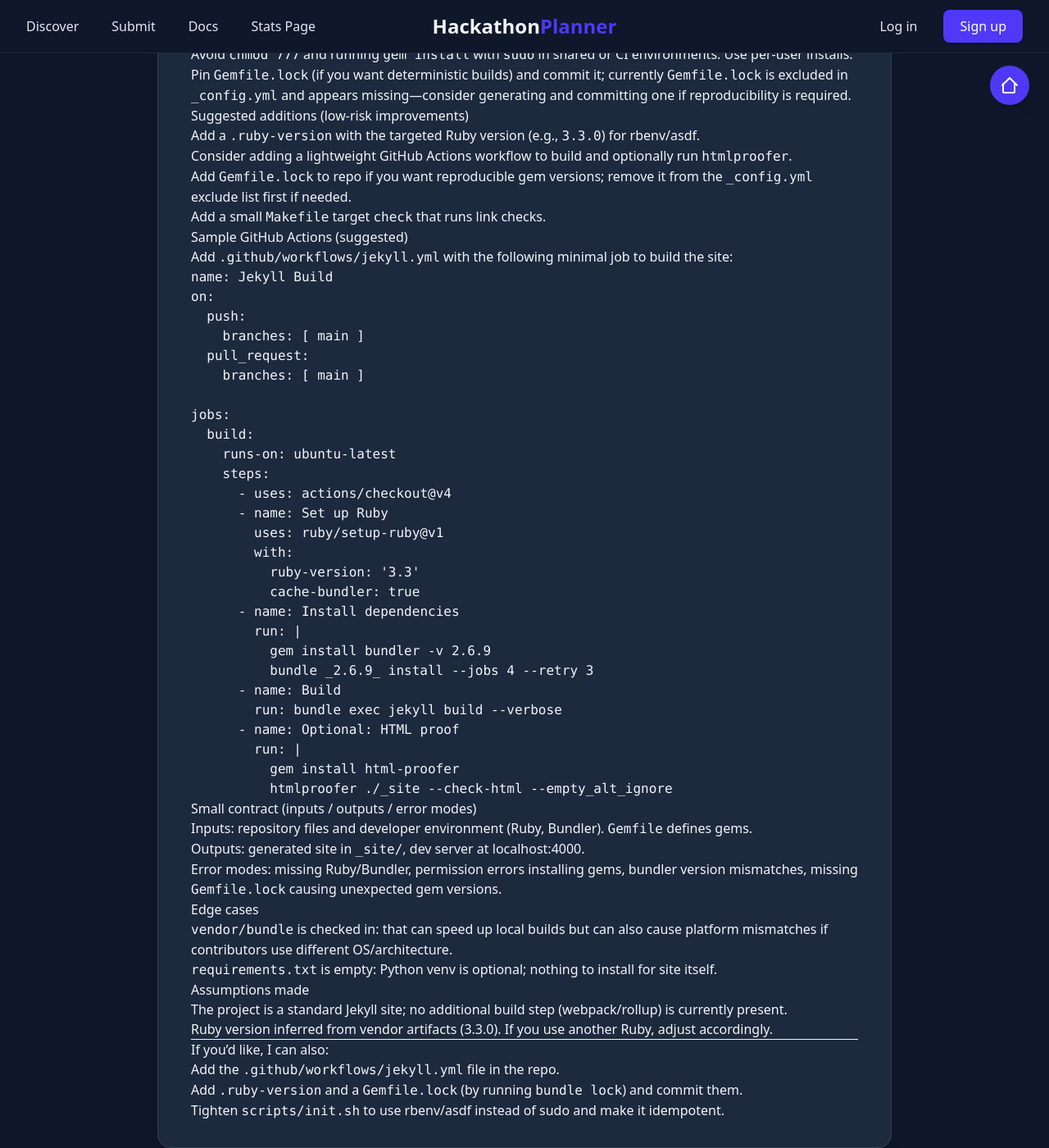
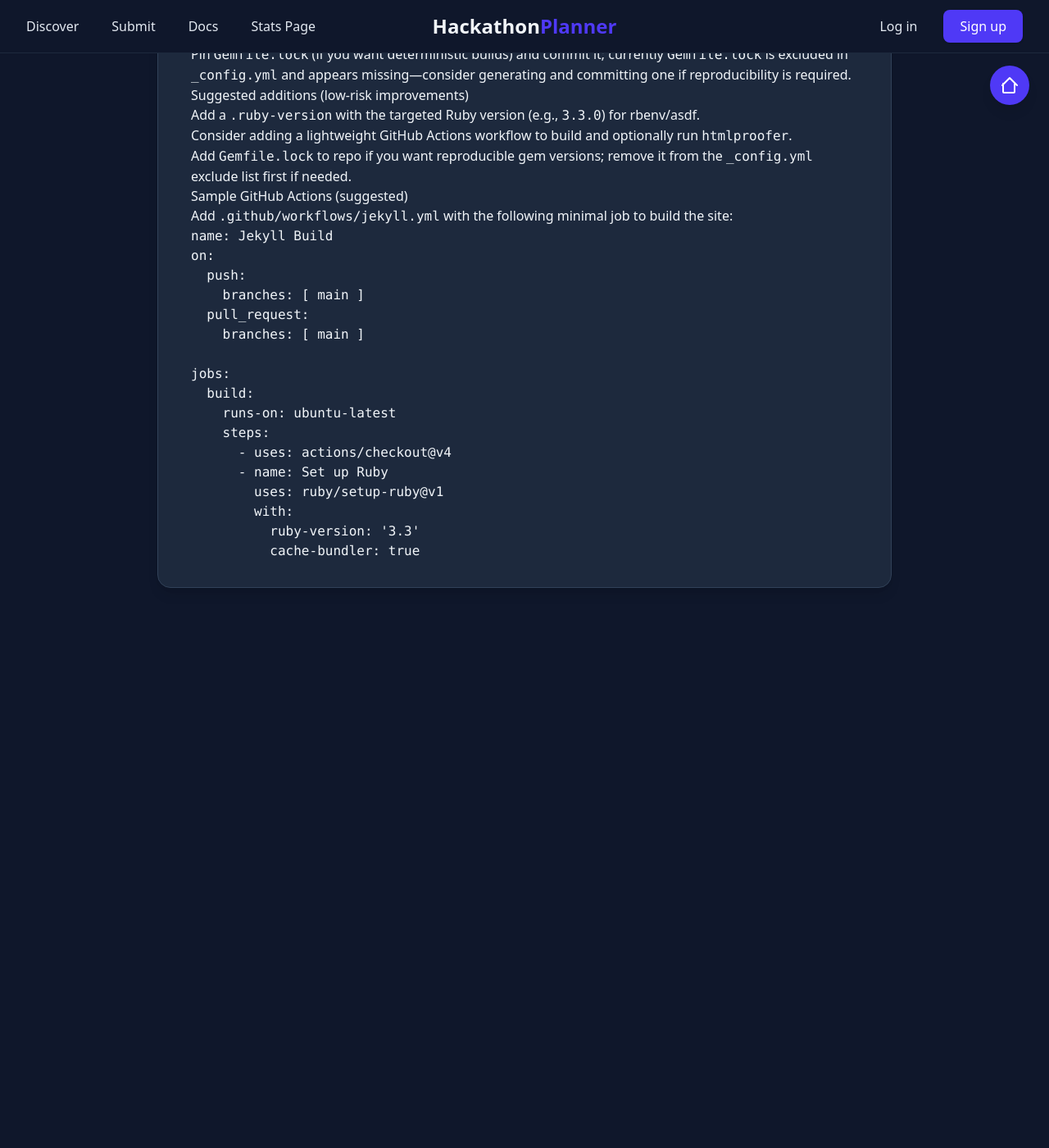
Before and after one commit to aranyab0924/hackathon_ed_tech, a Jekyll site: the page built from _posts/2026-02-11-setup-documentation.md, in a window 1280 px wide and 1400 px high, scrolled down 3185 px. Shown: the whole window at 82% size. Built offline with Jekyll 4.4.1, drawn with Linux system fonts in a browser that asks for light colours; after the commit the page ends 3902 px from its top, so only the background shows below that; some of the changed text lies outside the part shown.

Commit message:
post changes, trying to fix styling for documentation

````diff
--- a/_posts/2026-02-11-setupdocumentation.md
+++ b/_posts/2026-02-11-setup-documentation.md
@@ -118,8 +118,6 @@ Or simply run the Makefile convenience command:
 make setup
 ```
 
-If `vendor/bundle` is already present (committed), Bundler may reuse it.
-
 3. (Optional) Python venv
 
 If you want the repository's Python venv for any additional scripts:
@@ -174,7 +172,6 @@ Then open http://localhost:4000.
 - Add a `.ruby-version` with the targeted Ruby version (e.g., `3.3.0`) for rbenv/asdf.
 - Consider adding a lightweight GitHub Actions workflow to build and optionally run `htmlproofer`.
 - Add `Gemfile.lock` to repo if you want reproducible gem versions; remove it from the `_config.yml` exclude list first if needed.
-- Add a small `Makefile` target `check` that runs link checks.
 
 ### Sample GitHub Actions (suggested)
 
@@ -198,38 +195,4 @@ jobs:
         with:
           ruby-version: '3.3'
           cache-bundler: true
-      - name: Install dependencies
-        run: |
-          gem install bundler -v 2.6.9
-          bundle _2.6.9_ install --jobs 4 --retry 3
-      - name: Build
-        run: bundle exec jekyll build --verbose
-      - name: Optional: HTML proof
-        run: |
-          gem install html-proofer
-          htmlproofer ./_site --check-html --empty_alt_ignore
 ```
-
-## Small contract (inputs / outputs / error modes)
-
-- Inputs: repository files and developer environment (Ruby, Bundler). `Gemfile` defines gems.
-- Outputs: generated site in `_site/`, dev server at localhost:4000.
-- Error modes: missing Ruby/Bundler, permission errors installing gems, bundler version mismatches, missing `Gemfile.lock` causing unexpected gem versions.
-
-## Edge cases
-
-- `vendor/bundle` is checked in: that can speed up local builds but can also cause platform mismatches if contributors use different OS/architecture.
-- `requirements.txt` is empty: Python venv is optional; nothing to install for site itself.
-
-## Assumptions made
-
-- The project is a standard Jekyll site; no additional build step (webpack/rollup) is currently present.
-- Ruby version inferred from vendor artifacts (3.3.0). If you use another Ruby, adjust accordingly.
-
----
-
-If you'd like, I can also:
-
-- Add the `.github/workflows/jekyll.yml` file in the repo.
-- Add `.ruby-version` and a `Gemfile.lock` (by running `bundle lock`) and commit them.
-- Tighten `scripts/init.sh` to use rbenv/asdf instead of sudo and make it idempotent.
````
Also changed, not shown: _posts/2026-02-11-style-documentation.md (added, +21 -0 lines), _posts/2026-02-10-welcome-to-jekyll.md (line endings or trailing spaces).
